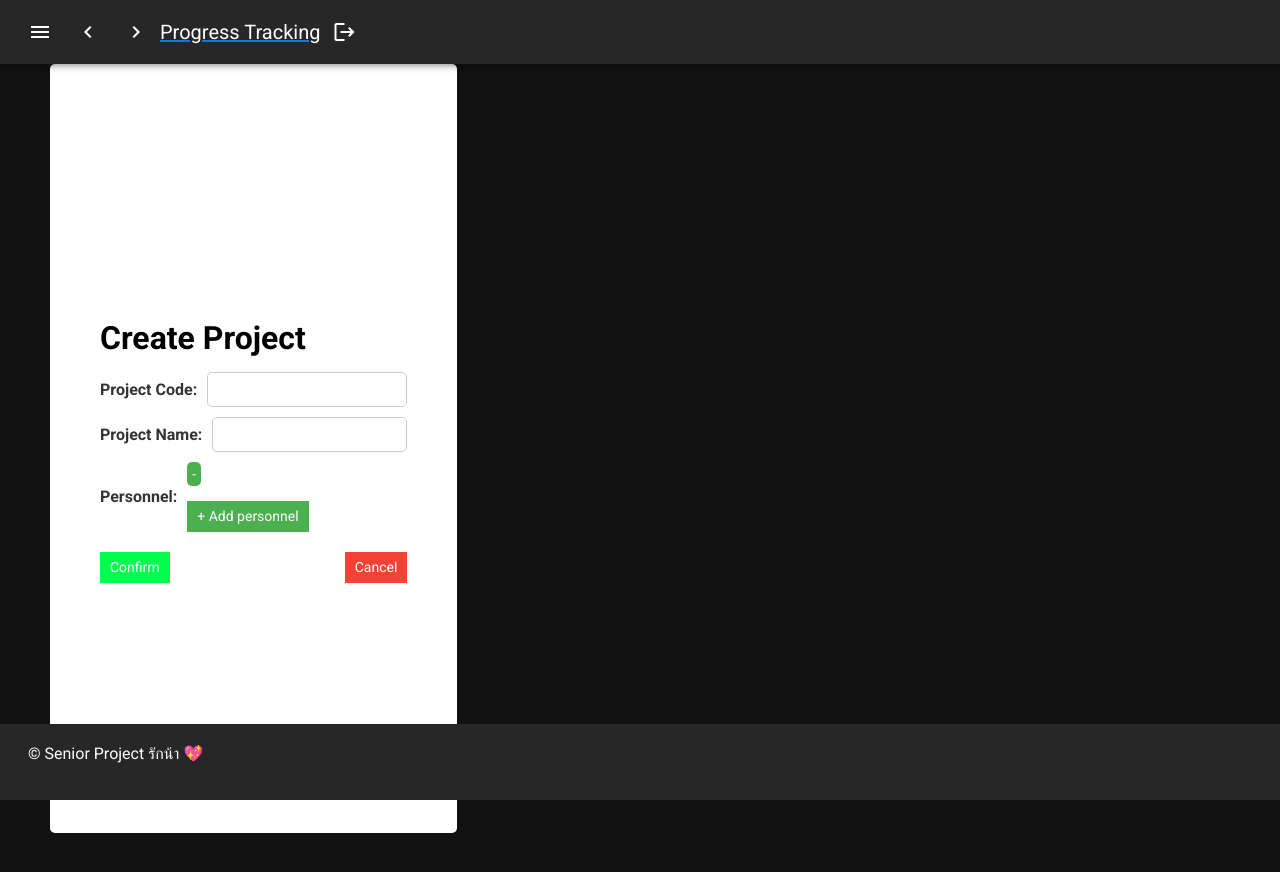
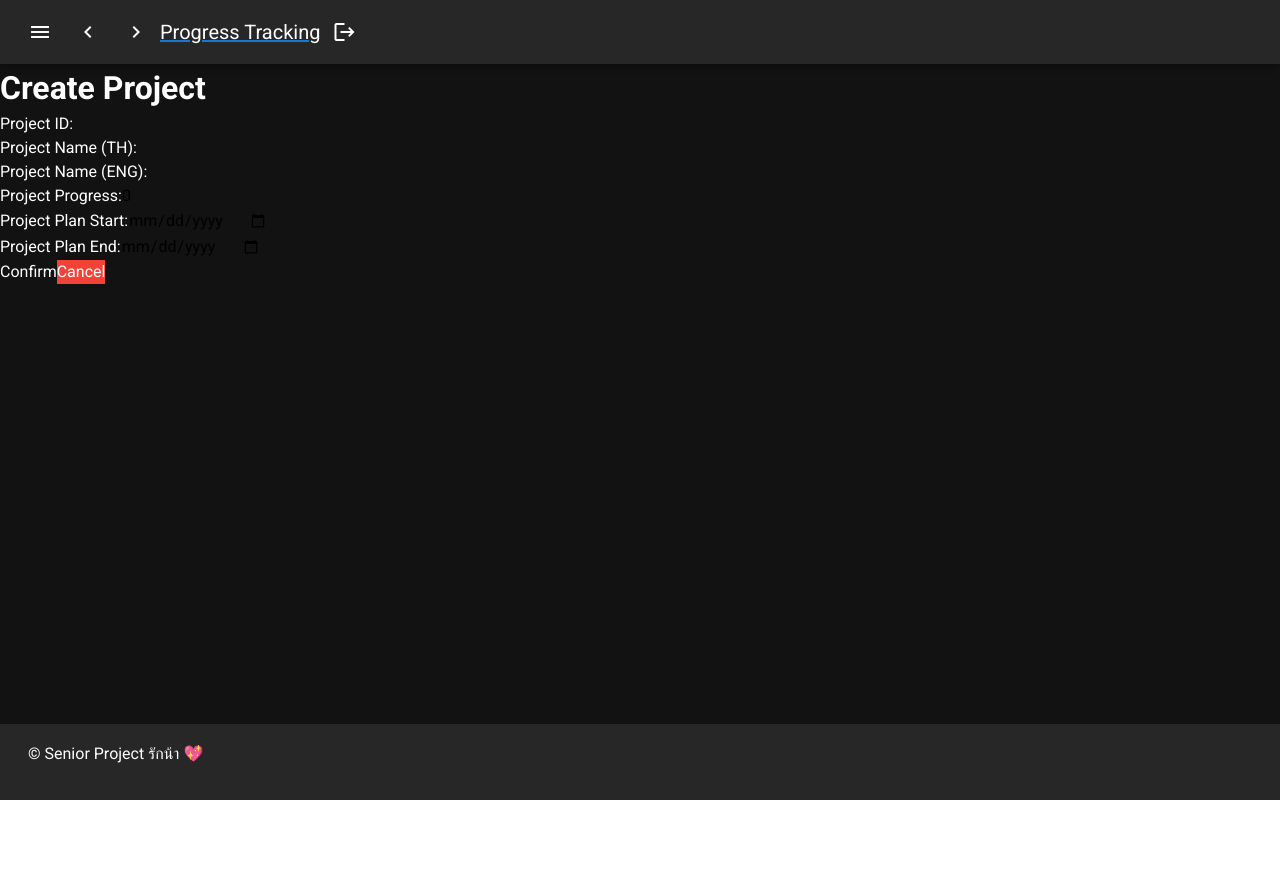
Before and after one commit to Ntdpz/Graduation_project, a Nuxt app in the folder font_end/: page /Project/createProject in a window 1280 px wide. Shown: the top 872 px of the page. After the commit the page ends 800 px from the top, so only its background shows below. Built offline with nearby package versions, Linux system fonts and the light colour scheme.

Commit message:
change createProject page

```diff
--- a/font_end/pages/Project/createProject.vue
+++ b/font_end/pages/Project/createProject.vue
@@ -1,27 +1,37 @@
+<!-- createProject.vue -->
 <template>
     <div class="create-project">
+      <form @submit.prevent="handleSubmit">
+        <h1>Create Project</h1>
 
-        <form @submit.prevent="handleSubmit">
-            <H1 style="color: black;">Create Project</H1>
         <div class="form-row">
-                <label for="project-code">Project Code:</label>
-                <input type="text" id="project-code" v-model="projectCode" required>
+          <label for="project-id">Project ID:</label>
+          <input type="text" id="project-id" v-model="project_id" required />
         </div>
 
         <div class="form-row">
-                <label for="project-name">Project Name:</label>
-                <input type="text" id="project-name" v-model="projectName" required>
+          <label for="project-name-th">Project Name (TH):</label>
+          <input type="text" id="project-name-th" v-model="project_name_TH" required />
         </div>
 
         <div class="form-row">
-                <label for="personnel">Personnel:</label>
-                <div class="personnel">
-                    <div class="member" v-for="(member, index) in members" :key="index">
+          <label for="project-name-eng">Project Name (ENG):</label>
+          <input type="text" id="project-name-eng" v-model="project_name_ENG" required />
+        </div>
 
-                        <button @click="removeMember(index)" class="remove-member">-</button>
+        <div class="form-row">
+          <label for="project-progress">Project Progress:</label>
+          <input type="number" id="project-progress" v-model="project_progress" required />
         </div>
-                    <button @click="addMember" class="add-member">+ Add personnel</button>
+
+        <div class="form-row">
+          <label for="project-plan-start">Project Plan Start:</label>
+          <input type="date" id="project-plan-start" v-model="project_plan_start" required />
         </div>
+
+        <div class="form-row">
+          <label for="project-plan-end">Project Plan End:</label>
+          <input type="date" id="project-plan-end" v-model="project_plan_end" required />
         </div>
 
         <div class="buttons">
@@ -34,148 +44,56 @@
 
   <script>
   export default {
-    name: 'CreateProject',
     data() {
       return {
-            projectCode: '',
-            projectName: '',
-            members: [{ name: '', position: 'PM' }],
+        project_id: '',
+        project_name_TH: '',
+        project_name_ENG: '',
+        project_progress: 0,
+        project_plan_start: '',
+        project_plan_end: '',
       };
     },
     methods: {
-        handleSubmit() {
-            // Add your logic for creating a new project
-            // For example, you can send the project data to your server
-            console.log('Project Code:', this.projectCode);
-            console.log('Project Name:', this.projectName);
-            console.log('Members:', this.members);
-        },
-        addMember() {
-            this.members.push({ name: '', position: 'PM' });
-        },
-        removeMember(index) {
-            this.members.splice(index, 1);
+      async handleSubmit() {
+        try {
+          const projectData = {
+            project_id: this.project_id,
+            project_name_TH: this.project_name_TH,
+            project_name_ENG: this.project_name_ENG,
+            project_progress: this.project_progress,
+            project_plan_start: this.project_plan_start,
+            project_plan_end: this.project_plan_end,
+          };
+
+          // Assuming you have an Axios instance available in your project
+          // If not, you can import Axios or use fetch API
+          await this.$axios.post('/api/projects', projectData);
+
+          console.log('Project created successfully');
+          this.resetForm(); // Implement this method to reset the form
+        } catch (error) {
+          console.error('Error creating project:', error);
+          // Handle errors or show a user-friendly message
+        }
       },
       cancel() {
-            // Add your logic for canceling the project creation
         console.log('Project creation canceled.');
+        // Implement cancellation logic if needed
+      },
+      resetForm() {
+        // Implement this method to reset the form fields
+        this.project_id = '';
+        this.project_name_TH = '';
+        this.project_name_ENG = '';
+        this.project_progress = 0;
+        this.project_plan_start = '';
+        this.project_plan_end = '';
       },
     },
   };
   </script>
 
   <style scoped>
-.container {
-    display: flex;
-    justify-content: center;
-    align-items: center;
-    height: 100vh;
-    margin: 500;
-}
-
-.create-project {
-    display: inline-block;
-    text-align: left;
-    background-color: #fff;
-    border-radius: 5px;
-    box-shadow: 0 0 10px rgba(0, 0, 0, 0.1);
-    margin: 0 50px;
-    padding: 250px 50px;
-
-}
-
-form {
-    display: flex;
-    flex-direction: column;
-    gap: 10px;
-}
-
-.form-row {
-    display: flex;
-    align-items: center;
-    gap: 10px;
-}
-
-label {
-    font-weight: bold;
-    color: #333;
-}
-
-input, select {
-    flex-grow: 1;
-    height: 35px;
-    padding: 5px;
-    border: 1px solid #ccc;
-    border-radius: 5px;
-    color: #333;
-}
-
-textarea {
-    resize: none;
-    height: 120px;
-    padding-top: 10px;
-    padding-bottom: 10px;
-    color: #333;
-}
-
-.buttons {
-    display: flex;
-    justify-content: space-between;
-    margin-top: 10px;
-}
-
-button {
-    padding: 5px 10px;
-    font-size: 14px;
-    cursor: pointer;
-}
-
-button:first-child {
-    background-color: #00ff4c;
-    color: #fff;
-}
-
-button:first-child:hover {
-    background-color: #3e8e41;
-}
-
-button:last-child {
-    background-color: #4caf50;
-    color: #fff;
-}
-
-button:last-child:hover {
-    background-color: #3e8e41;
-}
-
-.personnel {
-    display: flex;
-    flex-direction: column;
-    gap: 5px;
-}
-
-.member {
-    display: flex;
-    align-items: center;
-    gap: 5px;
-}
-
-.add-member {
-    align-self: flex-end;
-    margin-top: 10px;
-}
-
-.remove-member {
-    height: 24px;
-    padding: 0 5px;
-    border-radius: 5px;
-    background-color: #f44336;
-    color: #fff;
-    font-size: 14px;
-    cursor: pointer;
-}
-
-.remove-member:hover {
-    background-color: #da190b;
-}
+  /* Your styling goes here */
   </style>
```
Lines whose indentation alone changed are shown as unchanged.
